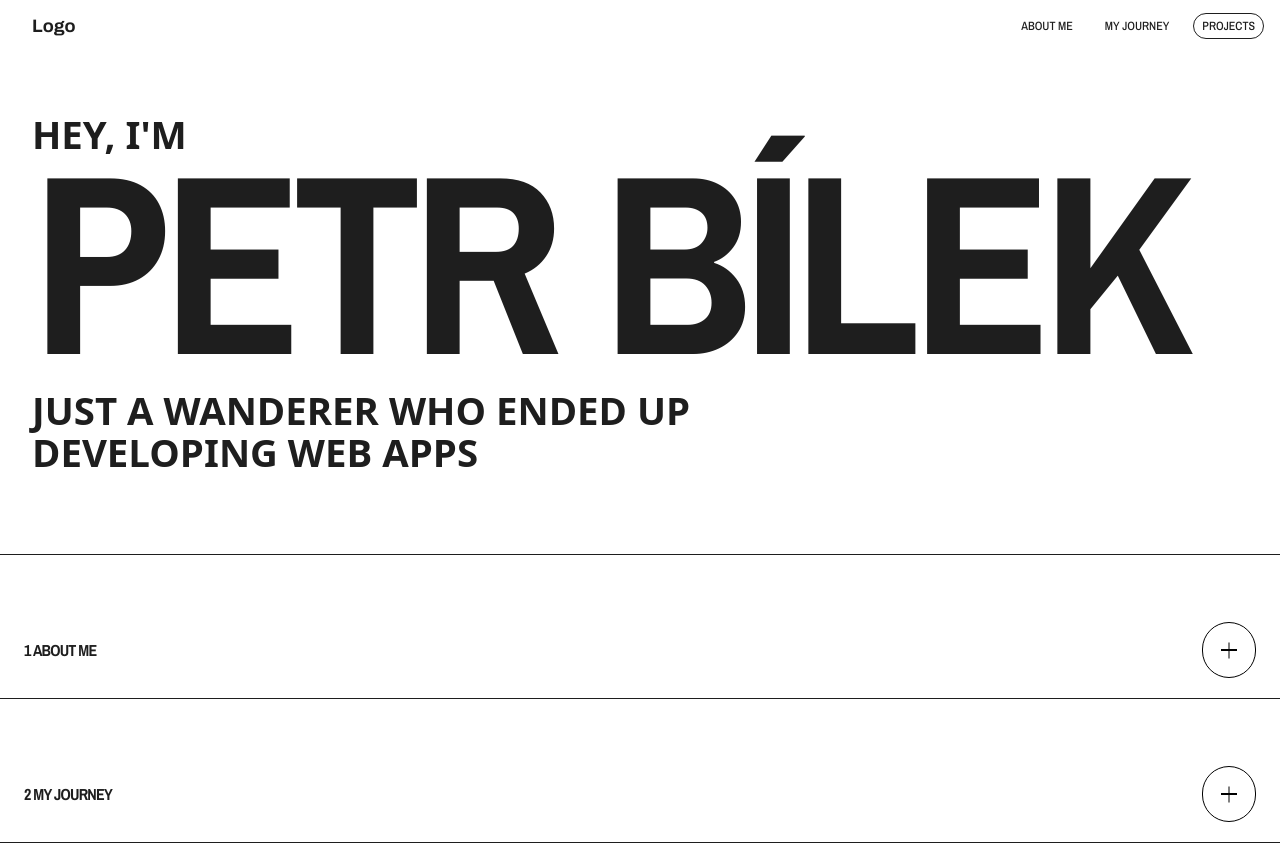
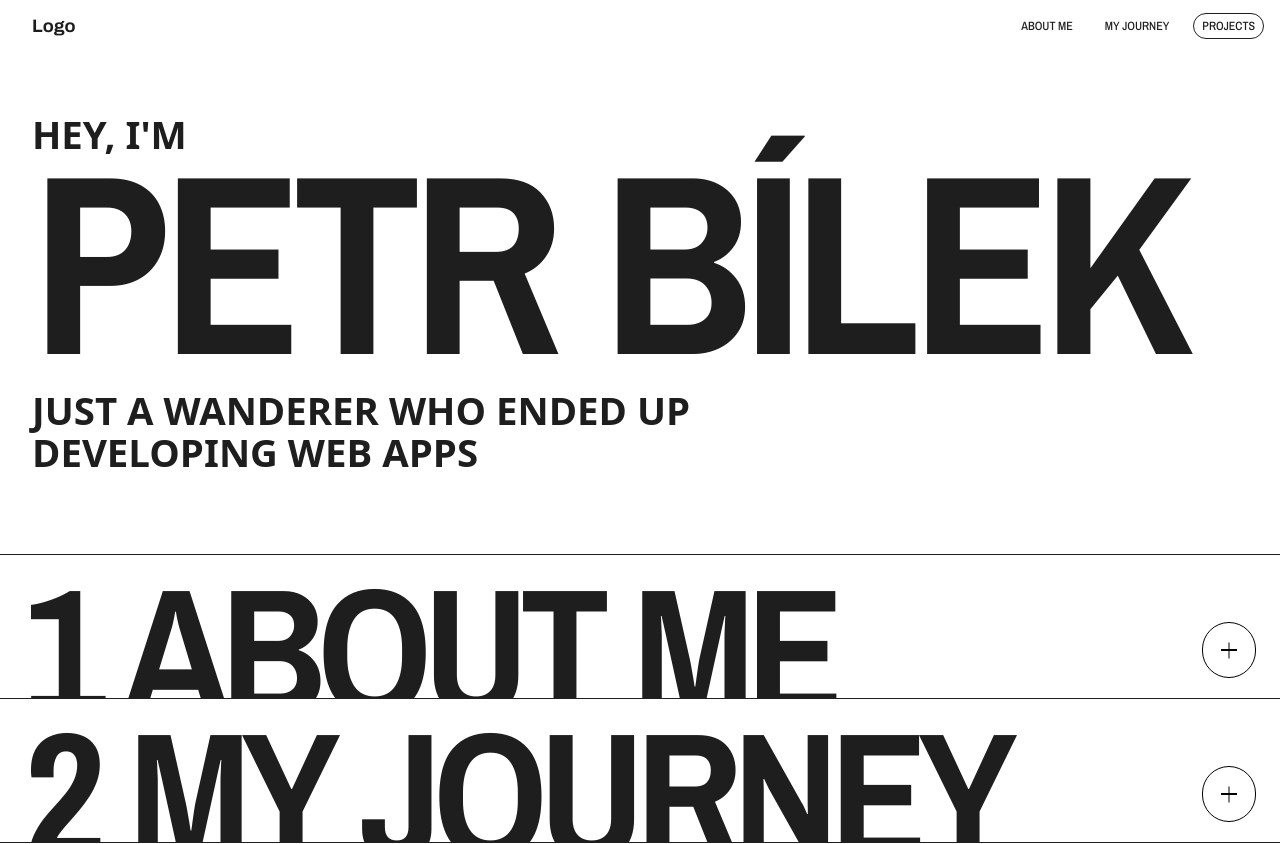
Before and after one commit to Bilek-Petr/portfolio, a React (Vite) app: page / in a window 1280 px wide. Shown: the top 844 px of the page. Built offline with nearby package versions, Linux system fonts and the light colour scheme; a web font is replaced by a local one.

Commit message:
expanded text-size

```diff
--- a/tailwind.config.js
+++ b/tailwind.config.js
@@ -18,6 +18,7 @@ export default {
         nameHeading: "clamp(5rem, 21vw, 16rem)",
         descriptionText: "clamp(1.5rem, 3vw, 5rem)",
         navText: "clamp(3.25rem, 15vw, 6rem)",
+        sectionText: "clamp(2rem, 14vw, 14rem)",
       },
     },
   },
```
